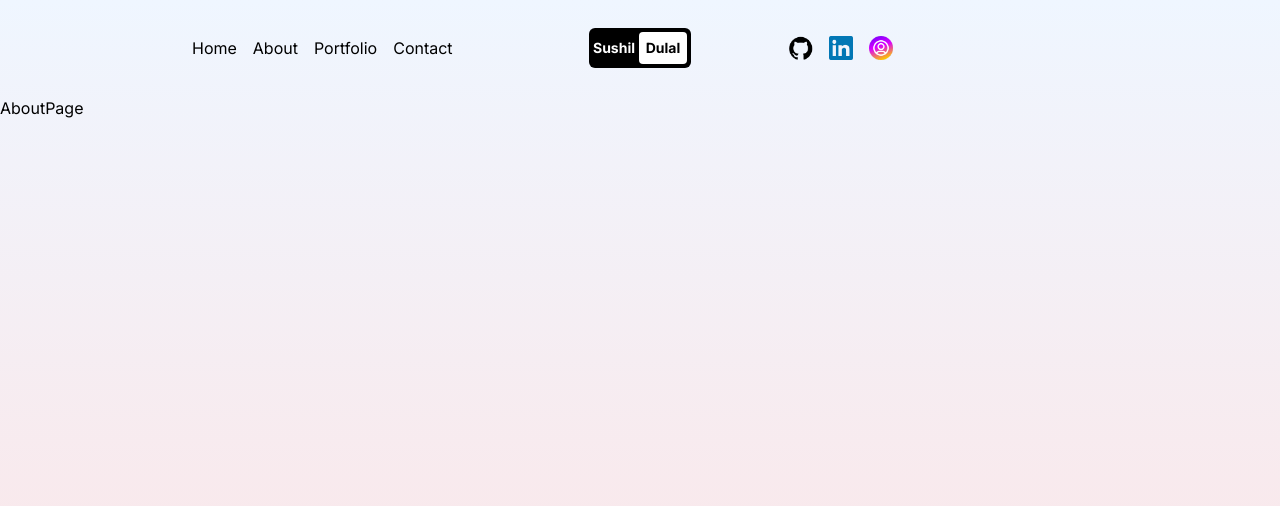
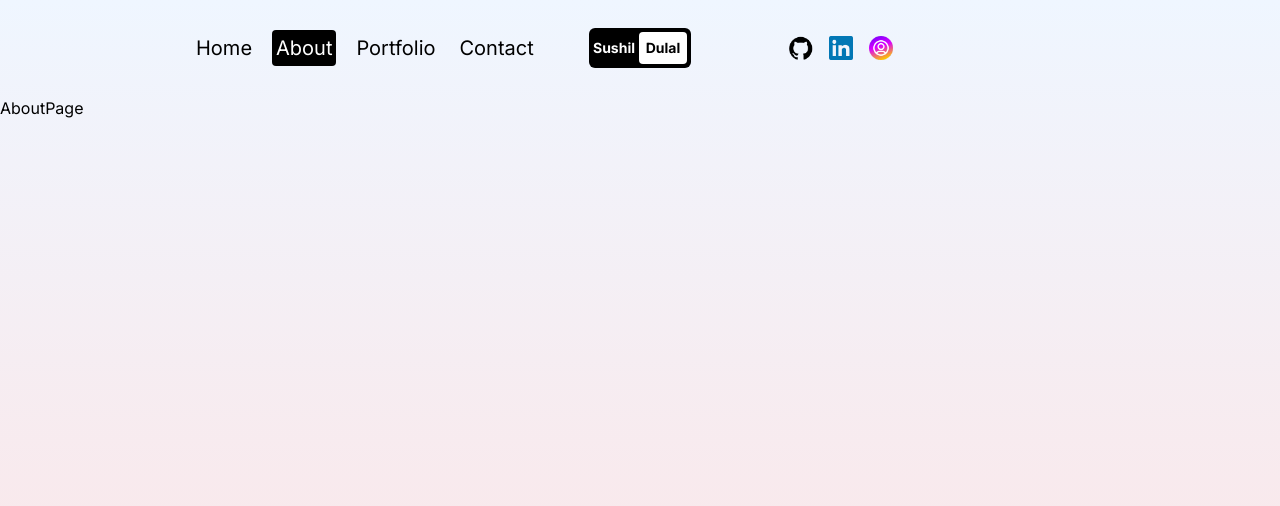
Before and after one commit to sudulal123/portfolio-template, a Next.js app: page /about in a window 1280 px wide. Shown: the top 506 px of the page. Built offline with nearby package versions, Linux system fonts and the light colour scheme.

Commit message:
04_Active_link_style(Navbar-links)

```diff
--- a/src/app/about/page.jsx
+++ b/src/app/about/page.jsx
@@ -1,6 +1,8 @@
 const AboutPage = () => {
     return (
-        <div className=''>AboutPage</div>
+        <div className=''>
+            AboutPage
+        </div>
     )
 }
 
--- a/src/app/contact/page.jsx
+++ b/src/app/contact/page.jsx
@@ -1,6 +1,8 @@
 const ContactPage = () => {
     return (
-        <div className=''>ContactPage</div>
+        <div className=''>
+            ContactPage
+        </div>
     )
 }
 
--- a/src/app/portfolio/page.jsx
+++ b/src/app/portfolio/page.jsx
@@ -1,6 +1,8 @@
 const PortfolioPage = () => {
     return (
-        <div className=''>PortfolioPage</div>
+        <div className=''>
+            PortfolioPage
+        </div>
     )
 }
 
--- /dev/null
+++ b/src/components/navLink.jsx
@@ -0,0 +1,19 @@
+"use client"
+
+import Link from "next/link";
+import { usePathname } from "next/navigation";
+
+const NavLink = ({link}) => {
+
+const pathName = usePathname();
+
+console.log(pathName);
+
+    return (
+        <Link className={`rounded p-1 ${pathName === link.url && "bg-black text-white"}`} href={link.url}>
+            {link.title}
+        </Link>
+    )
+};
+
+export default NavLink;
--- a/src/components/navbar.jsx
+++ b/src/components/navbar.jsx
@@ -3,6 +3,7 @@
 import Link from "next/link";
 import Image from "next/image";
 import {useState} from "react";
+import NavLink from "./navLink";
 
 const links = [
     {url: "/", title: "Home"},
@@ -15,15 +16,15 @@
     const [open, setOpen] = useState(false)
 
     return (
-        <div className='h-full flex items-center justify-between px-4 sm:px-8 md:px-12 lg:px-20 xl:px-48'>
+        <div className='h-full flex items-center justify-between px-4 sm:px-8 md:px-12 lg:px-20 xl:px-48 text-xl'>
             {/*LINKS*/}
             <div className="hidden md:flex gap-4 w-1/3">
-                {links.map(link=>(
-                    <Link href={link.url} key={link.title}>{link.title}</Link>
+                {links.map((link)=>(
+                    <NavLink link={link} key={link.title}/>
                 ))}
             </div>
             {/*NAME*/}
-            <div className='md:hidden lg:flex w-1/3 justify-center'>
+            <div className='md:hidden lg:flex xl:w-1/3 xl:justify-center'>
                 <Link href="/" className="text-sm bg-black rounded-md p-1 font-bold flex items-center justify-center">
                     <span className="text-white mr-1">Sushil</span>
                     <span className="w-12 h-8 rounded bg-white text-black flex items-center justify-center">Dulal</span>
```
Also changed, not shown: src/app/page.jsx (+6 -2 lines).
